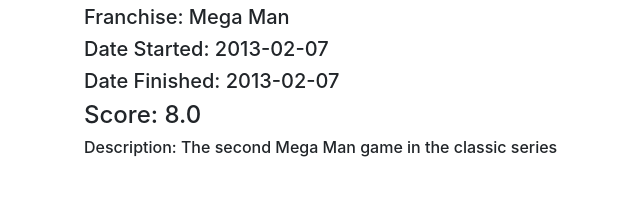
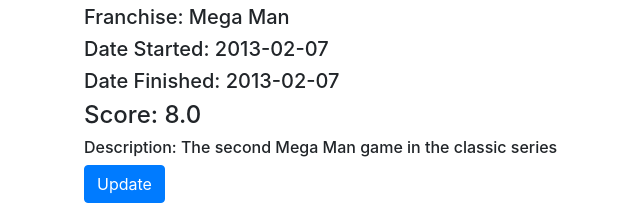
Before and after one commit to FernPerez/Video-Game-Blog, a Flask app: a page that uses VG_Website/website/templates/game.html in a window 1280 px wide. Shown: the part 730-933 px from the top of the page, without its empty margins (1-641 px from the left). Before the commit the page ends 887 px from the top, so only its background shows below. Run offline with Flask 3, Linux system fonts and the light colour scheme; some libraries are stand-ins or nearby versions.

Commit message:
Created update button on game page that redirects to the update page

```diff
--- a/VG_Website/website/templates/game.html
+++ b/VG_Website/website/templates/game.html
@@ -14,4 +14,7 @@
 <h5>Date Finished: {{ game.dateFinished }}</h5>
 <h4>Score: {{ game.score }}</h4>
 <h6>Description: {{ game.description }}</h6>
+<form method="POST">
+    <button class="btn btn-primary">Update</button>
+</form>
 {% endblock %}
--- /dev/null
+++ b/VG_Website/website/templates/update_game.html
@@ -0,0 +1,5 @@
+{% extends "base.html" %}
+{% block title %}Update Game{% endblock %}
+{% block content %}
+
+{% endblock %}
--- a/VG_Website/website/views.py
+++ b/VG_Website/website/views.py
@@ -1,4 +1,4 @@
-from flask import Blueprint, render_template, request, flash, current_app
+from flask import Blueprint, render_template, request, flash, current_app, redirect, url_for
 from .models import Game
 from . import db
 from werkzeug.utils import secure_filename
@@ -123,18 +123,21 @@ def games():
             else:
                 i += 1
 
-        # if system == "All":
-        #     return render_template("games.html", games=gameList, sort_by=sort_by, order=order)
-        # else:
-        #     gameList = Game.query.filter_by(platforms=system)
         return render_template("games.html", games=filteredList, sort_by=sort_by, order=order)
+
     return render_template("games.html", games=gameList, sort_by="default", order="default")
 
-@views.route("/games/<title>")
+@views.route("/games/<title>", methods = ["GET", "POST"])
 def game(title):
     game = Game.query.filter_by(title=title).first_or_404()
-    posts = [
-        {'author': game, 'body': 'Test post #1'},
-        {'author': game, 'body': 'Test post #2'}
-    ]
-    return render_template('game.html', game=game, posts=posts)
+    if request.method == "POST":
+        return redirect(url_for('views.updateGame', title=game.title))
+
+    return render_template('game.html', game=game)
+
+@views.route("/games/<title>/update", methods = ["GET", "POST"])
+def updateGame(title):
+    game = Game.query.filter_by(title=title).first_or_404()
+
+
+    return render_template('update_game.html', game=game)
```
